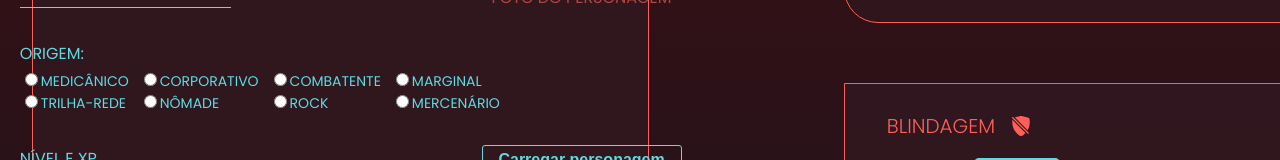
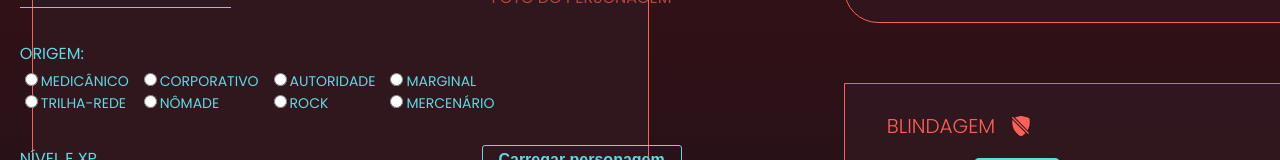
Before and after one commit to NicholasAntonio/ficha-rpg, a React (Create React App) app: page / in a window 1280 px wide. Shown: the part 239-399 px from the top of the page. Built offline with nearby package versions, Linux system fonts and the light colour scheme.

Commit message:
origin update

```diff
--- a/package.json
+++ b/package.json
@@ -39,5 +39,8 @@
       "last 1 firefox version",
       "last 1 safari version"
     ]
+  },
+  "devDependencies": {
+    "gh-pages": "^6.0.0"
   }
 }
--- a/src/components/header/header.js
+++ b/src/components/header/header.js
@@ -88,7 +88,7 @@ const Header = () => {
               checked={characterOrigin === 'combatente'}
               onChange={() => setCharacterOrigin('combatente')}
             />
-            Combatente
+            Autoridade
           </label>
           <label>
             <input
```
Also changed, not shown: 1 other file (tests, documents, lock files or other folders).
